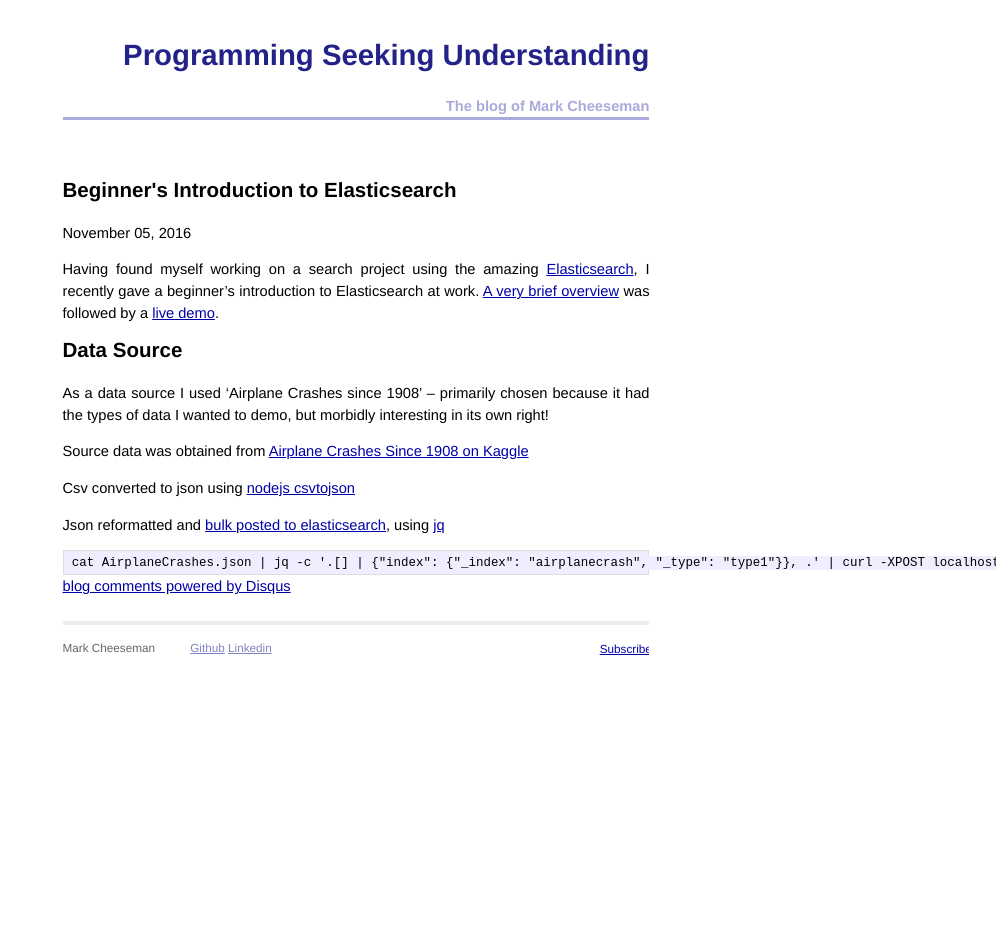
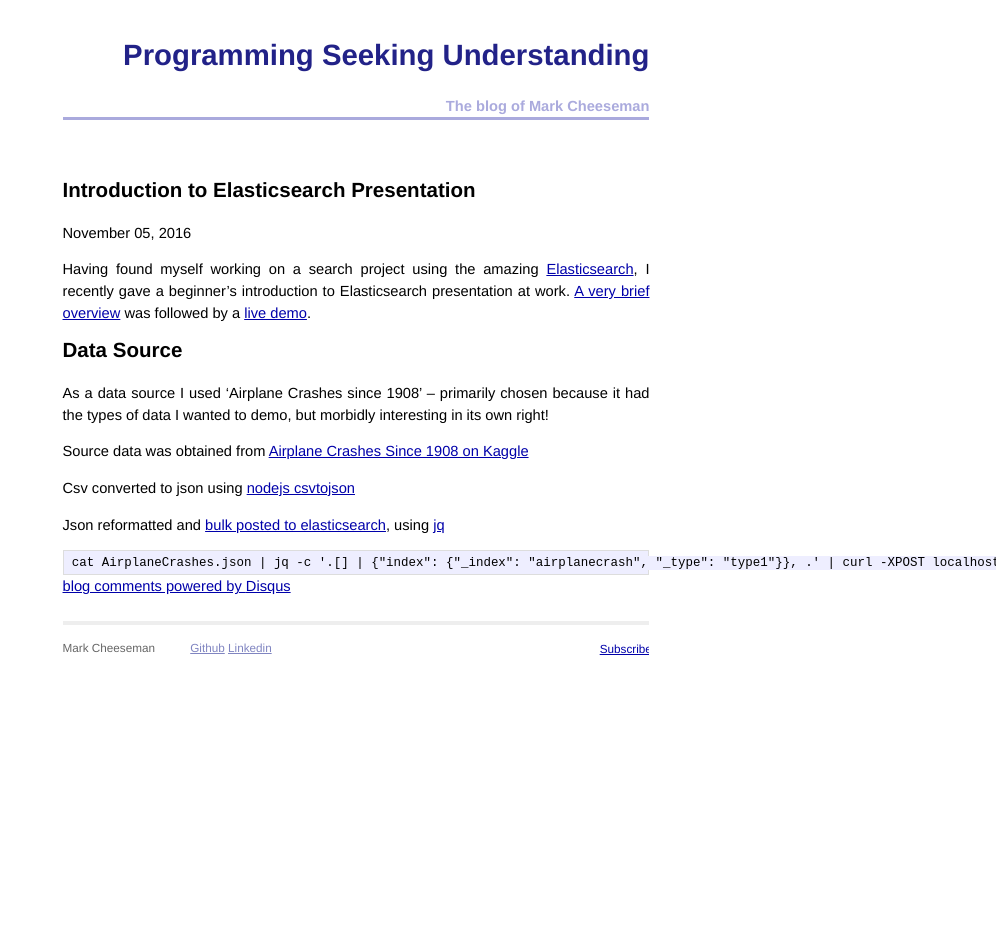
Before and after one commit to hombredequeso/hombredequeso.github.com, a Jekyll site: the page built from _posts/2016-11-05-intro-to-elasticsearch.md, in a window 1280 px wide. Shown: the whole page, without its empty margins (284-1280 px from the left). Built offline with Jekyll 4.4.1, drawn with Linux system fonts in a browser that asks for light colours; comment, search, counter and statistics services are not loaded.

Commit message:
Minor Corrections
Retitle, removing apostrophe because it breaks disqus

Minor formatting and rewording

```diff
--- a/_posts/2016-11-05-intro-to-elasticsearch.md
+++ b/_posts/2016-11-05-intro-to-elasticsearch.md
@@ -1,10 +1,10 @@
 ---
 layout: post
-title: Beginner's Introduction to Elasticsearch
+title: Introduction to Elasticsearch Presentation
 date: "2016-11-05"
 ---
 
-Having found myself working on a search project using the amazing [Elasticsearch](https://www.elastic.co/), I recently gave a beginner's introduction to Elasticsearch at work.
+Having found myself working on a search project using the amazing [Elasticsearch](https://www.elastic.co/), I recently gave a beginner's introduction to Elasticsearch presentation at work.
 [A very brief overview](http://www.slideshare.net/MarkCheeseman/elasticsearch-introduction-68208299) was followed by a [live demo](https://github.com/hombredequeso/elasticsearch-intro-presentation/blob/master/kibana.txt).
 
 
```
